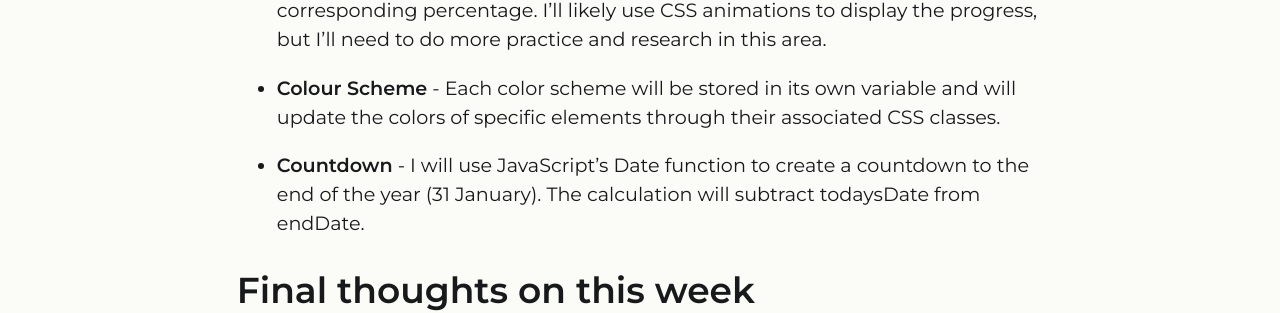
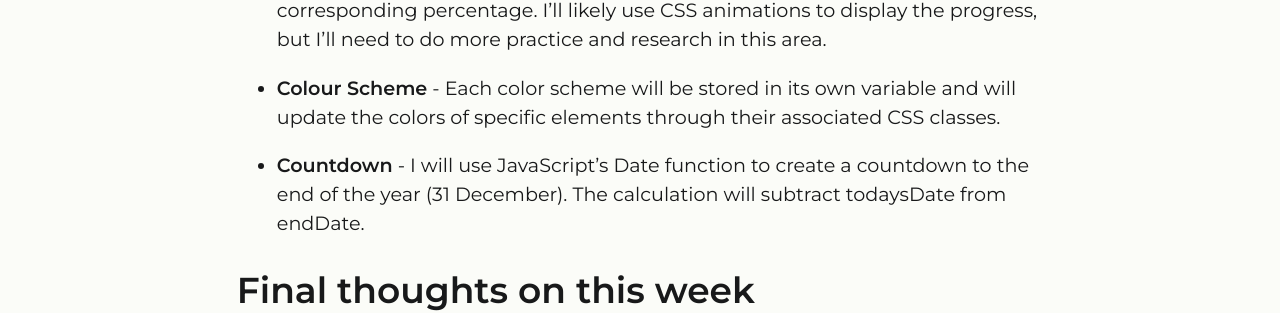
Before and after one commit to louiseka/portfolio, a React (Vite) app: page /blogs/blog-one in a window 1280 px wide. Shown: the part 2756-3069 px from the top of the page. Built offline with nearby package versions, Linux system fonts and the light colour scheme.

Commit message:
Correcting grammar and scroll bug

```diff
--- a/src/pages/Blogs/BlogOne.jsx
+++ b/src/pages/Blogs/BlogOne.jsx
@@ -1,7 +1,14 @@
 import { Link } from "react-router"
 import { FaArrowLeft } from "react-icons/fa"
+import { useEffect } from "react";
 
 export default function BlogOne() {
+
+    useEffect(() => {
+        window.scrollTo(0, 0);
+    }, []);
+
+
     return (
         <main className="project-details">
             <Link className="back-link" to={"/blogs"} title="An overview page of Louise Aldridge's projects"><FaArrowLeft className="icon" />
@@ -46,7 +53,7 @@ export default function BlogOne() {
                     <li><span className="bold-text">Goal Levels</span> - I will implement the ability to filter goals by level using React Router’s search parameters.</li>
                     <li><span className="bold-text">Progress Bar</span> - Each item on the to-do list will be added to a unique array, and the progress bar will calculate its fill percentage using the formula 100 / array.length. When an item is marked as complete, the bar will fill by the corresponding percentage. I’ll likely use CSS animations to display the progress, but I’ll need to do more practice and research in this area.</li>
                     <li><span className="bold-text">Colour Scheme</span> - Each color scheme will be stored in its own variable and will update the colors of specific elements through their associated CSS classes.</li>
-                    <li><span className="bold-text">Countdown</span> - I will use JavaScript’s Date function to create a countdown to the end of the year (31 January). The calculation will subtract todaysDate from endDate. </li>
+                    <li><span className="bold-text">Countdown</span> - I will use JavaScript’s Date function to create a countdown to the end of the year (31 December). The calculation will subtract todaysDate from endDate. </li>
                 </ul>
 
 
```
